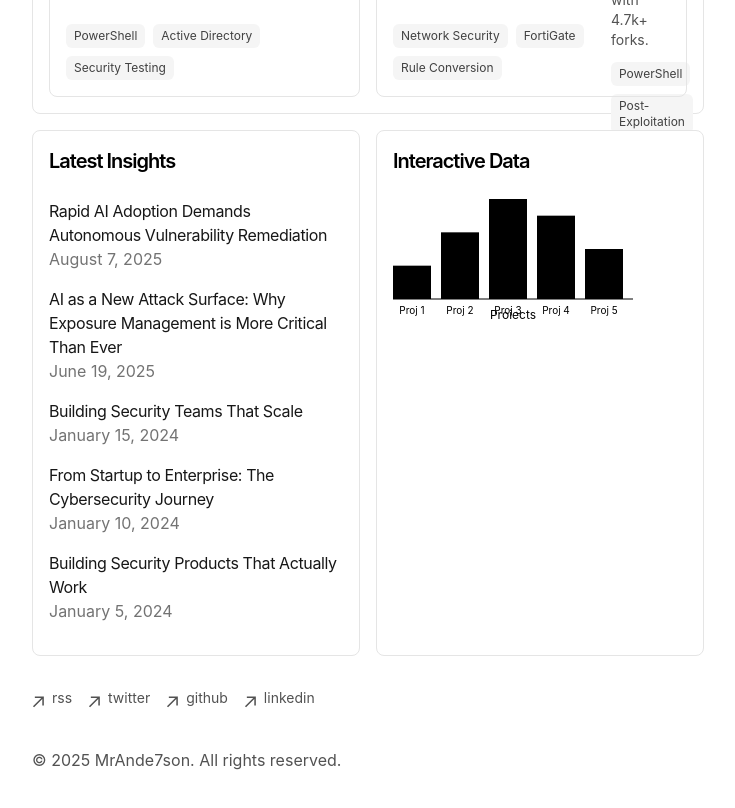
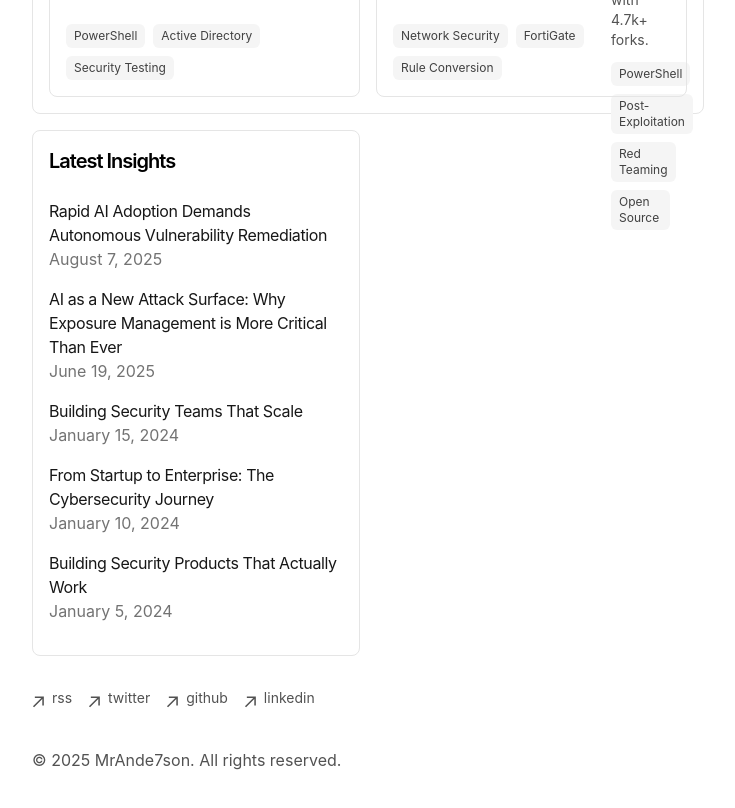
Before and after one commit to MrAnde7son/mrande7son-portfolio, a Next.js app: page / in a window 1280 px wide. Shown: the part 3340-4148 px from the top of the page, without its empty margins (272-1007 px from the left). Built offline with nearby package versions, Linux system fonts and the light colour scheme.

Commit message:
Update page.tsx

```diff
--- a/app/page.tsx
+++ b/app/page.tsx
@@ -56,10 +56,6 @@ export default function Page() {
         <BlogPosts />
       </BentoCard>
 
-      <BentoCard>
-        <h2 className="text-xl font-semibold tracking-tighter mb-6">Interactive Data</h2>
-        <InteractiveChart />
-      </BentoCard>
     </BentoGrid>
   )
 }
```
